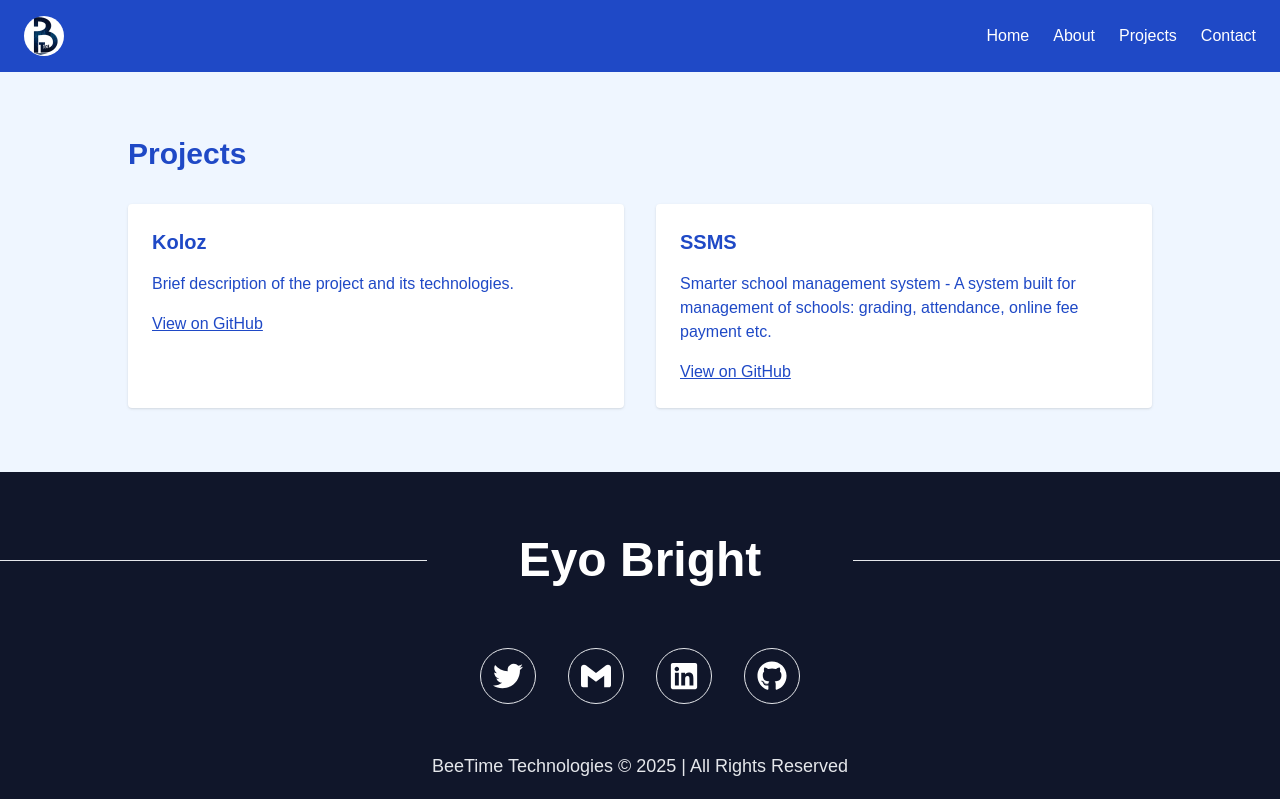
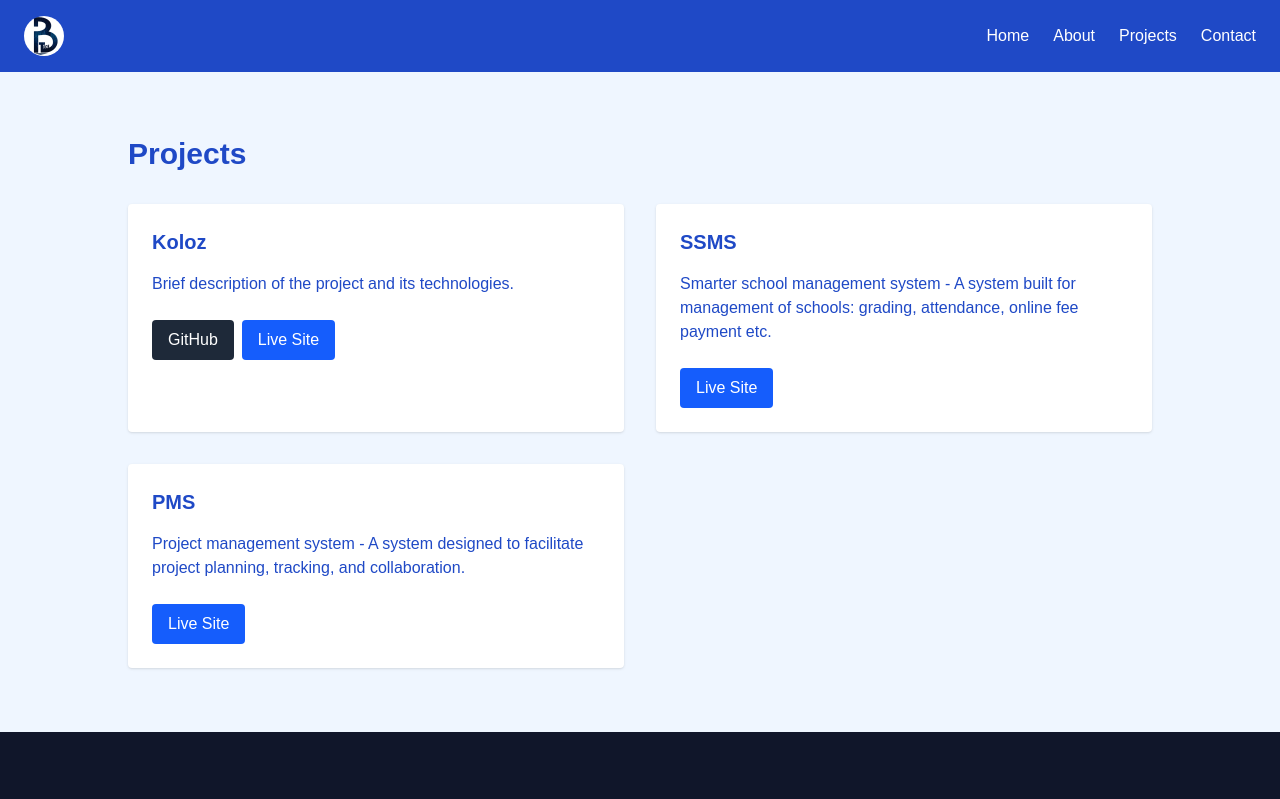
Before and after one commit to B-gentle/next-portfolio, a Next.js app: page /projects in a window 1280 px wide. Shown: the top 799 px of the page. Built offline with nearby package versions, Linux system fonts and the light colour scheme.

Commit message:
modified project list

```diff
--- a/app/layout.tsx
+++ b/app/layout.tsx
@@ -14,8 +14,8 @@ const geistMono = Geist_Mono({
 });
 
 export const metadata: Metadata = {
-  title: "Create Next App",
-  description: "Generated by create next app",
+  title: "Eyo Bright | Portfolio",
+  description: "A simple portfolio showcasing my skills and a few projects I've implemented",
 };
 
 export default function RootLayout({
--- a/app/projects/page.tsx
+++ b/app/projects/page.tsx
@@ -1,6 +1,6 @@
-'use client'
-import { projects } from '@/lib/contants'
-import { motion } from 'framer-motion'
+"use client";
+import { projects } from "@/lib/contants";
+import { motion } from "framer-motion";
 
 export default function Projects() {
   return (
@@ -34,11 +34,32 @@ export default function Projects() {
             >
               <h3 className="text-lg sm:text-xl font-bold mb-2">{p.name}</h3>
               <p className="mb-2 text-base">{p.desc}</p>
-              <a href={p.link} className="text-primary underline font-medium">View on GitHub</a>
+              <div className="flex gap-2 mt-2">
+                {p.github && p.github !== "" && (
+                  <a
+                    href={p.github}
+                    target="_blank"
+                    rel="noopener noreferrer"
+                    className="bg-gray-800 text-white px-4 py-2 rounded hover:bg-gray-700 transition"
+                  >
+                    GitHub
+                  </a>
+                )}
+                {p.link && p.link !== "#" && (
+                  <a
+                    href={p.link}
+                    target="_blank"
+                    rel="noopener noreferrer"
+                    className="bg-blue-600 text-white px-4 py-2 rounded hover:bg-blue-500 transition"
+                  >
+                    Live Site
+                  </a>
+                )}
+              </div>
             </motion.div>
           ))}
         </div>
       </div>
     </motion.section>
-  )
+  );
 }
--- a/components/Hero.tsx
+++ b/components/Hero.tsx
@@ -22,7 +22,7 @@ const Hero = () => {
         </p>
         <div className="mt-6">
           <a
-            href="#projects"
+            href="/projects"
             className="bg-blue-900 text-white px-6 py-2 rounded-md shadow-md hover:bg-blue-800 transition"
           >
             View My Work
--- a/lib/contants.ts
+++ b/lib/contants.ts
@@ -9,13 +9,19 @@ export const projects = [
   {
     name: "Koloz",
     desc: "Brief description of the project and its technologies.",
-    github: "",
-    link: ""
+    github: "https://github.com/B-gentle/koloz",
+    link: "https://koloz.netlify.app",
   },
   {
     name: "SSMS",
     desc: "Smarter school management system - A system built for management of schools: grading, attendance, online fee payment etc.",
     github: "",
-    link: "#",
+    link: "https://sheyasolutionslcc.com",
+  },
+   {
+    name: "PMS",
+    desc: "Project management system - A system designed to facilitate project planning, tracking, and collaboration.",
+    github: "",
+    link: "https://pms.flgwebpay.com",
   },
 ];
```
